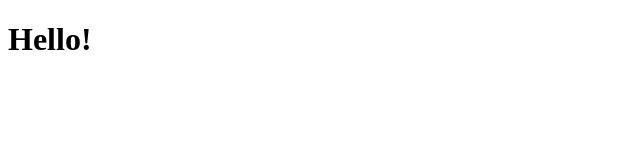
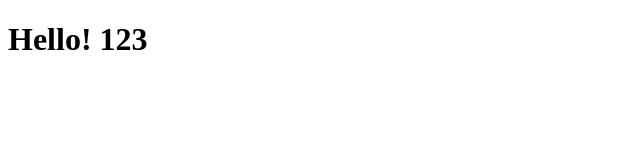
Before and after one commit to francescocassio/testRepo, a plain HTML site: page index.html in a window 1280 px wide. Shown: the full height of the page, 0-640 px from the left. Drawn offline with Linux system fonts and the light colour scheme.

Commit message:
Update index.html

```diff
--- a/index.html
+++ b/index.html
@@ -6,6 +6,6 @@
     <title>Document</title>
 </head>
 <body>
-    <h1>Hello!</h1>
+    <h1>Hello! 123</h1>
 </body>
 </html>
```
